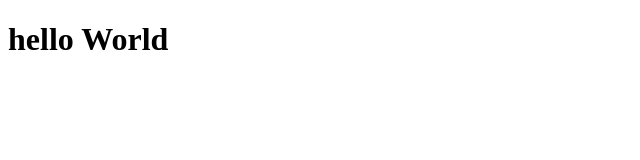
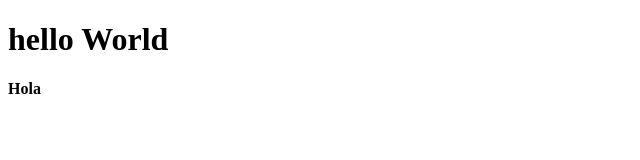
Before and after one commit to dashiex/landing-page, a plain HTML site: page index.html in a window 1280 px wide. Shown: the full height of the page, 0-640 px from the left. Drawn offline with Linux system fonts and the light colour scheme.

```diff
--- a/index.html
+++ b/index.html
@@ -8,6 +8,7 @@
 <body>
 
     <h1> hello World</h1>
+    <b>Hola</b>
 
 </body>
 </html>
```
